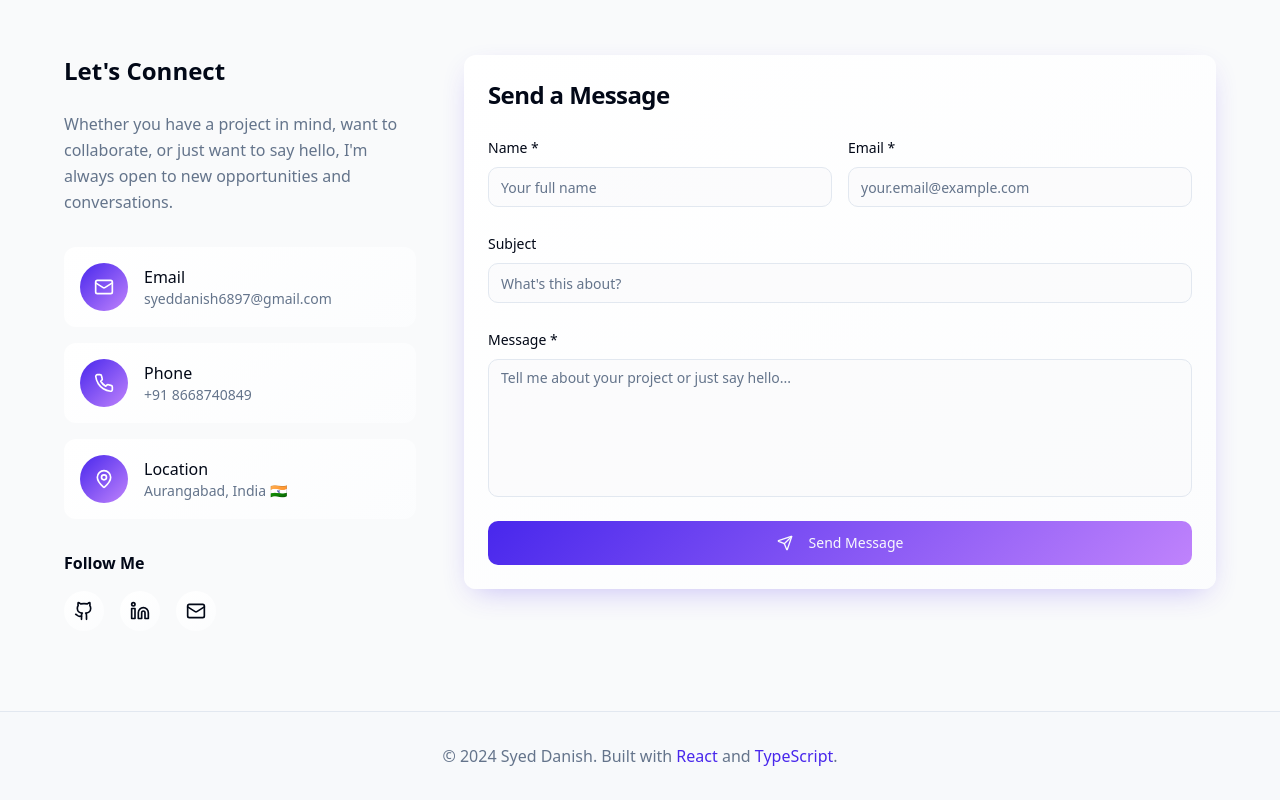
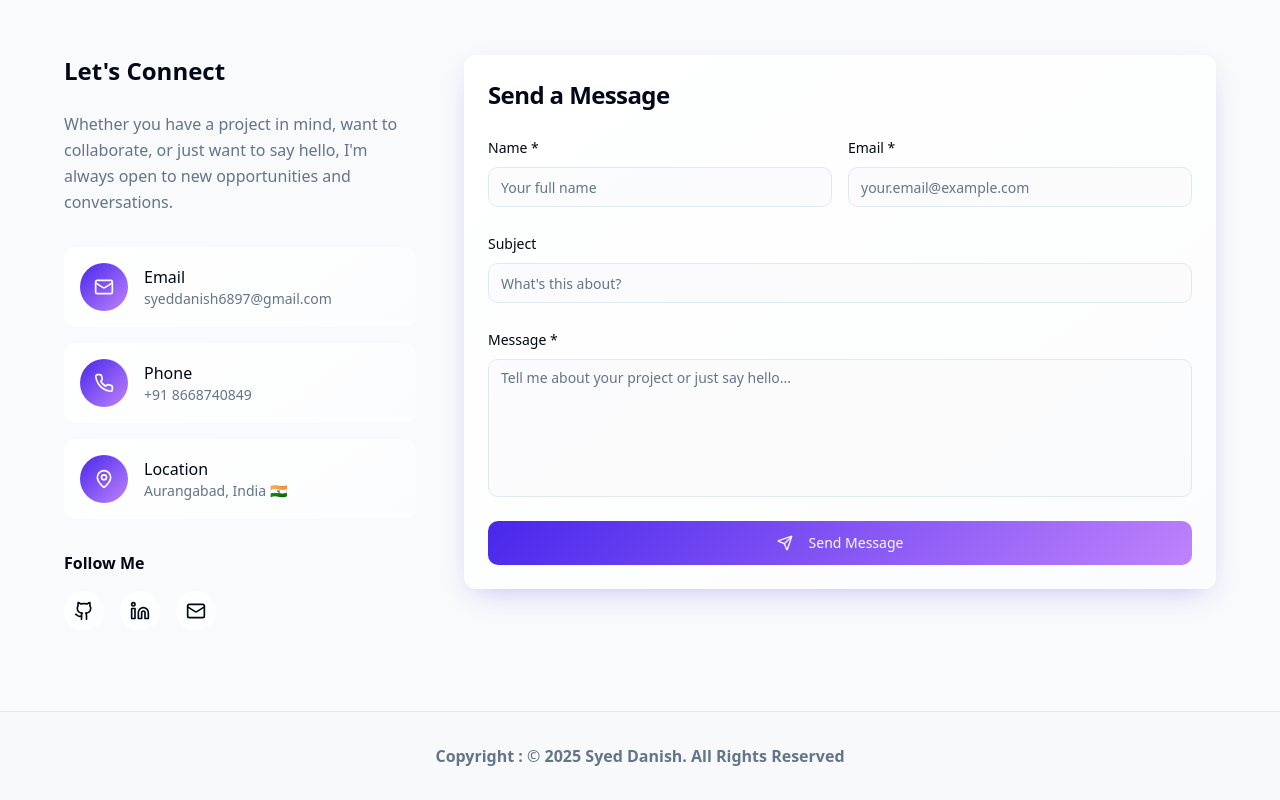
Before and after one commit to SyedDanish6897/syed-danish, a React (Vite) app: page / in a window 1280 px wide. Shown: the part 4687-5487 px from the top of the page. Built offline with nearby package versions, Linux system fonts and the light colour scheme.

Commit message:
Update footer copyright text
cgen-532359f6a6b54c4d96d0228126f34102

```diff
--- a/src/components/Portfolio.tsx
+++ b/src/components/Portfolio.tsx
@@ -52,9 +52,9 @@ const Portfolio = () => {
       <footer className="py-8 border-t border-border bg-muted/30">
         <div className="container mx-auto px-4 text-center">
           <p className="text-muted-foreground">
-            © 2024 Syed Danish. Built with{' '}
-            <span className="text-primary">React</span> and{' '}
-            <span className="text-primary">TypeScript</span>.
+            <strong>Copyright : </strong>
+            <span>© </span>
+            <strong>2025 Syed Danish. All Rights Reserved</strong>
           </p>
         </div>
       </footer>
```
